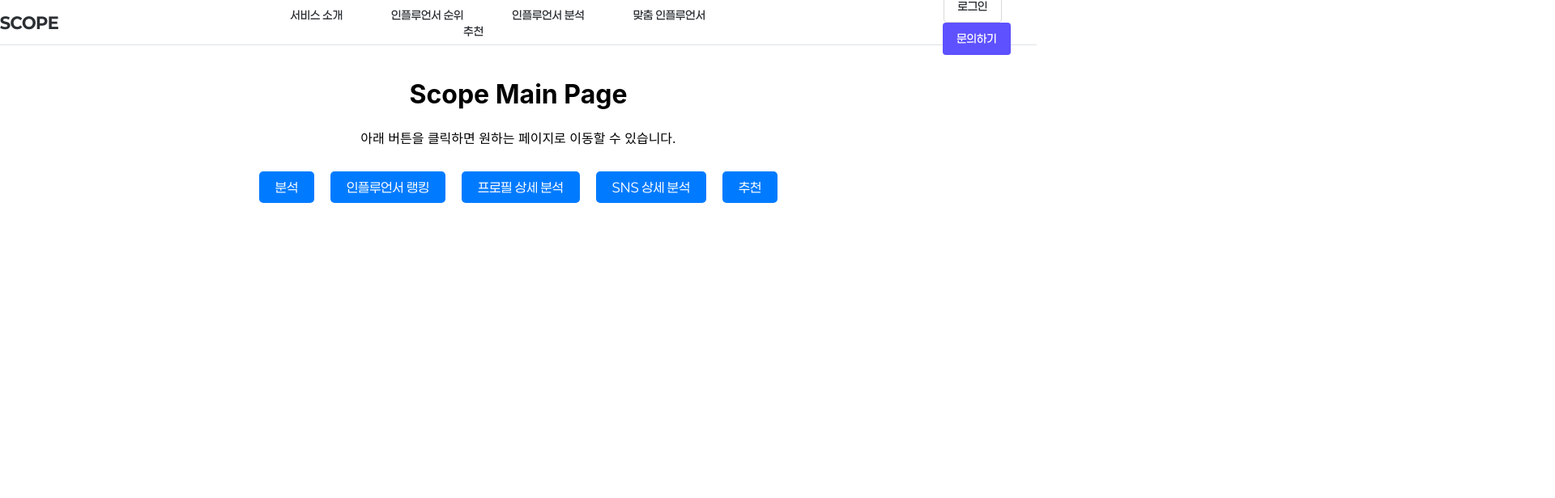
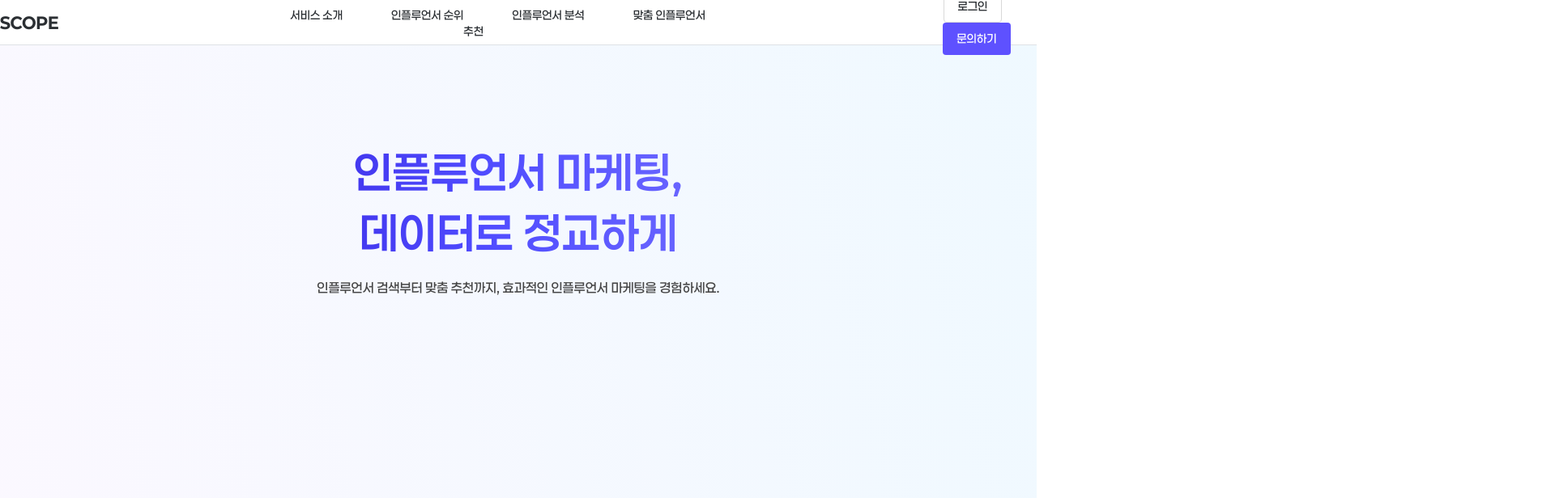
Before and after one commit to HSU-SCOPE-capstone2025/frontend, a React (Create React App) app in the folder scope-fe-capstone/: page / in a window 1280 px wide. Shown: the top 616 px of the page at 81% size, 1920 px wide, since content can reach past the window. Built offline with nearby package versions, Linux system fonts and the light colour scheme.

Commit message:
메인페이지 수정

```diff
--- a/scope-fe-capstone/src/ScopeMain/components/ScopeMain.jsx
+++ b/scope-fe-capstone/src/ScopeMain/components/ScopeMain.jsx
@@ -1,45 +1,33 @@
 // src/ScopeMain/components/ScopeMain.js
 import React from "react";
 import { useNavigate } from "react-router-dom";
+import '../css/ScopeMain.css';
+
+//image
+import main2 from "../../assets/images/main2.png";
 
 const ScopeMain = () => {
   const navigate = useNavigate();
 
   return (
-    <div style={styles.container}>
-      <h1>Scope Main Page</h1>
-      <p>아래 버튼을 클릭하면 원하는 페이지로 이동할 수 있습니다.</p>
+    <div>
+      <div className="maingradBackground">
+        <div className="maingradText">
+          인플루언서 마케팅,
+          <br></br>
+          데이터로 정교하게
+        </div>
 
-      <div style={styles.buttonContainer}>
-        <button style={styles.button} onClick={() => navigate("/Analysis")}>분석</button>
-        <button style={styles.button} onClick={() => navigate("/InfluencerRanking")}>인플루언서 랭킹</button>
-        <button style={styles.button} onClick={() => navigate("/ProfileDetailAnalysis")}>프로필 상세 분석</button>
-        <button style={styles.button} onClick={() => navigate("/SNSDetailAnalysis")}>SNS 상세 분석</button>
-        <button style={styles.button} onClick={() => navigate("/Recommendation")}>추천</button>
+        <div className="grayText1">
+          인플루언서 검색부터 맞춤 추천까지, 효과적인 인플루언서 마케팅을 경험하세요.
+        </div>
+      </div>
+
+      <div className="mainDiv">
+        <img src={main2} alt="main2" />
       </div>
     </div>
   );
 };
 
-const styles = {
-  container: {
-    textAlign: "center",
-    padding: "20px",
-  },
-  buttonContainer: {
-    marginTop: "20px",
-  },
-  button: {
-    margin: "10px",
-    padding: "10px 20px",
-    fontSize: "16px",
-    cursor: "pointer",
-    borderRadius: "5px",
-    border: "none",
-    backgroundColor: "#007bff",
-    color: "white",
-    fontFamily: 'Paperlogy',
-  },
-};
-
 export default ScopeMain;
--- /dev/null
+++ b/scope-fe-capstone/src/ScopeMain/css/ScopeMain.css
@@ -0,0 +1,40 @@
+.maingradBackground {
+    width: 100%;
+    height: 1000px;
+    flex-shrink: 0;
+    background: linear-gradient(76deg, #FCF8FF -3%, #EEF9FF 109.96%);
+}
+
+.mainDiv {
+    text-align: center;
+}
+
+.maingradText {
+    padding-top: 120px;
+    text-align: center;
+    font-feature-settings: 'liga' off, 'clig' off;
+    font-family: Paperlogy;
+    font-size: 54px;
+    font-style: normal;
+    font-weight: 600;
+    line-height: 75px;
+    /* 138.889% */
+
+    background: linear-gradient(90deg, #2A11D0 7.53%, #504CFF 47%, #8A87FF 93.61%);
+    background-clip: text;
+    -webkit-background-clip: text;
+    -webkit-text-fill-color: transparent;
+}
+
+.grayText1 {
+    padding-top: 20px;
+
+    color: #454545;
+    text-align: center;
+    font-feature-settings: 'liga' off, 'clig' off;
+    font-family: Paperlogy;
+    font-size: 16px;
+    font-style: normal;
+    font-weight: 500;
+    line-height: normal;
+}
--- a/scope-fe-capstone/src/component/Nav.css
+++ b/scope-fe-capstone/src/component/Nav.css
@@ -27,6 +27,7 @@
 }
 
 .navbarLogo {
+    text-decoration: none;
     color: #2B2F33;
     font-family: 'Paperlogy';
     font-size: 20px;
--- a/scope-fe-capstone/src/component/Nav.js
+++ b/scope-fe-capstone/src/component/Nav.js
@@ -6,7 +6,7 @@ function Nav() {
     return (
         <div>
             <div className="navbar">
-                <div className="navbarLogo">SCOPE</div>
+                <Link className="navbarLogo" to={'/'}>SCOPE</Link>
 
                 <div>
                 <Link className="navbarMenu" to={'/'}>서비스 소개</Link>
```
Also changed, not shown: scope-fe-capstone/src/assets/images/main2.png (added).
